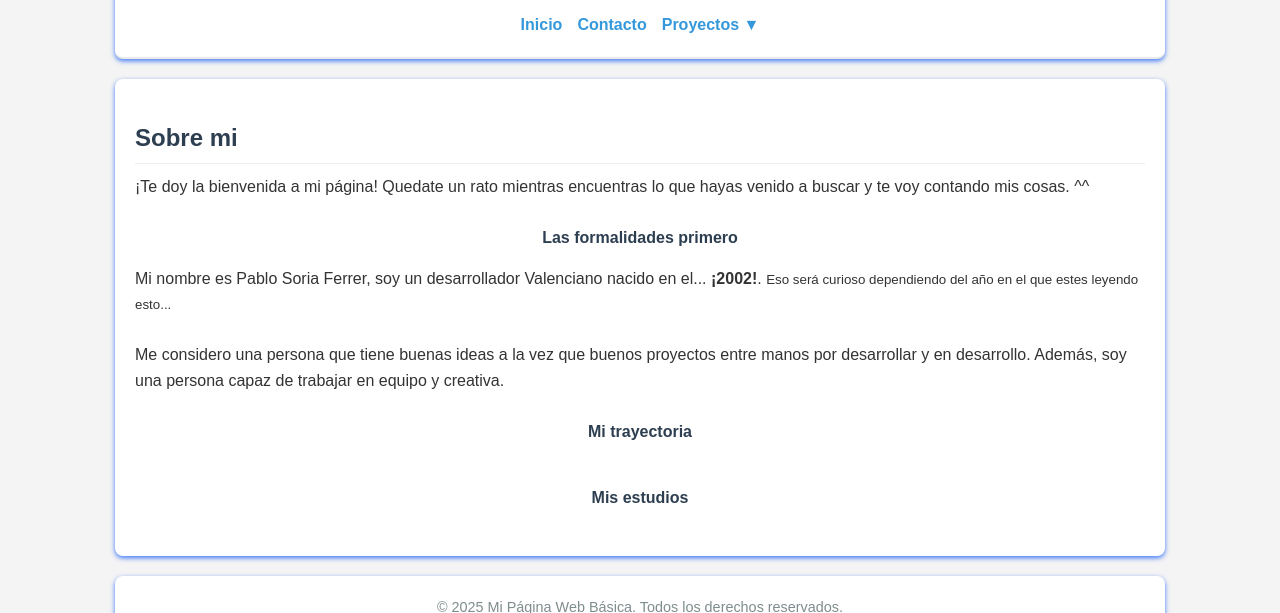
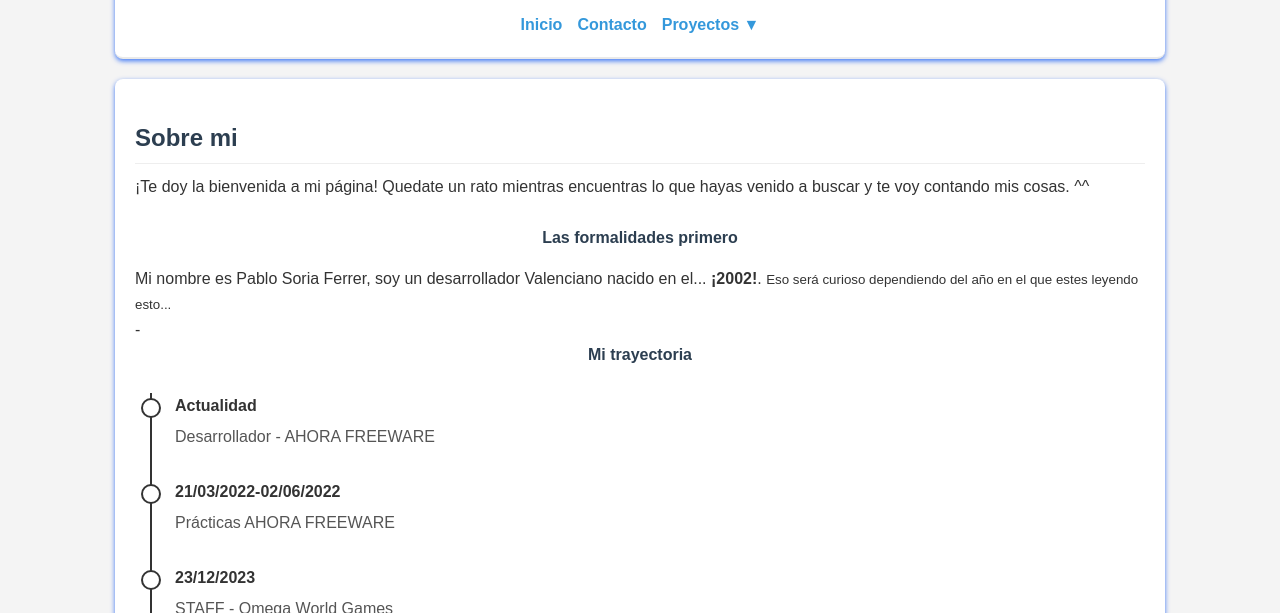
Before and after one commit to PabloSoriaFerrer11/webpasofe, a plain HTML site: page index.html in a window 1280 px wide. Shown: the part 130-743 px from the top of the page. Drawn offline with Linux system fonts and the light colour scheme.

Commit message:
Experiencia y Estudios

```diff
--- a/css/styles.css
+++ b/css/styles.css
@@ -13,7 +13,9 @@ body {
        padding: 20px;
    }
 
-header, main, footer {
+   header,
+   main,
+   footer {
        max-width: 1050px;
        margin: 0 auto;
        padding: 20px;
@@ -54,8 +56,8 @@ section {
        margin: 20px 0;
    }
 
-p{
-    text-justify:distribute-all-lines;
+   p {
+       text-justify: distribute-all-lines;
    }
 
    h2 {
@@ -79,11 +81,11 @@ footer {
        color: #7f8c8d;
    }
 
-.iconosFooter{
+   .iconosFooter {
        text-align: end;
    }
 
-.icon-link{
+   .icon-link {
        padding: 0.5em;
    }
 
@@ -116,7 +118,7 @@ footer {
        left: 0;
        background: #444;
        min-width: 160px;
-    box-shadow: 0 8px 16px rgba(0,0,0,0.2);
+       box-shadow: 0 8px 16px rgba(0, 0, 0, 0.2);
    }
 
    .dropdown:hover .dropdown-menu {
@@ -157,7 +159,7 @@ footer {
        background: #f8f9fa;
        padding: 20px;
        border-radius: 8px;
-    box-shadow: 0 2px 5px rgba(0,0,0,0.1);
+       box-shadow: 0 2px 5px rgba(0, 0, 0, 0.1);
    }
 
    /* Estilos para el sidebar */
@@ -209,3 +211,50 @@ footer {
            margin-top: 20px;
        }
    }
+
+
+   .timeline {
+       position: relative;
+       list-style: none;
+       padding-left: 40px;
+       /* espacio para la línea */
+       margin: 20px 0;
+   }
+
+   .timeline::before {
+       content: "";
+       position: absolute;
+       top: 0;
+       left: 15px;
+       /* centrado respecto a los puntos */
+       width: 2px;
+       height: 100%;
+       background-color: #333;
+   }
+
+   .timeline li {
+       position: relative;
+       margin-bottom: 30px;
+   }
+
+   .timeline li::before {
+       content: "";
+       position: absolute;
+       left: -34px;
+       /* centra el punto con la línea */
+       top: 5px;
+       width: 16px;
+       height: 16px;
+       background-color: white;
+       border: 2px solid #333;
+       border-radius: 50%;
+   }
+
+   .timeline .year {
+       font-weight: bold;
+       margin-bottom: 5px;
+   }
+
+   .timeline .desc {
+       color: #555;
+   }
--- a/index.html
+++ b/index.html
@@ -4,7 +4,8 @@
 <head>
     <meta charset="UTF-8">
     <meta name="viewport" content="width=device-width, initial-scale=1.0">
-    <meta name="description" content="Yo se que quieres saber mas sobre mi, pero no te preocupes, aqui te lo cuento todo.">
+    <meta name="description"
+        content="Yo se que quieres saber mas sobre mi, pero no te preocupes, aqui te lo cuento todo.">
     <meta name="google-site-verification" content="UYSmc4cuLCqtM7colV3J1vIaNR0ZzryMctFghT52NeM" />
     <link rel="stylesheet" href="css/styles.css">
     <script src="js/functions.js"></script>
@@ -33,7 +34,6 @@
             </ul>
         </nav>
     </header>
-
     <!-- Contenido principal -->
     <main>
         <section id="inicio">
@@ -43,15 +43,41 @@
             <br>
             <h4>Las formalidades primero</h4>
             <p>Mi nombre es Pablo Soria Ferrer, soy un desarrollador Valenciano nacido en el... <b>¡2002!</b>.
-                 <small> Eso será curioso dependiendo del año en el que estes leyendo esto...</small></p>
-            <br>
-            <p>Me considero una persona que tiene buenas ideas a la vez que buenos proyectos entre manos por desarrollar y en desarrollo.
-                Además, soy una persona capaz de trabajar en equipo y creativa. </p>
-            <br>
+                <small> Eso será curioso dependiendo del año en el que estes leyendo esto...</small>
+            </p>
+            -
             <h4>Mi trayectoria</h4>
+            <div class="trayectoria">
+                <ul class="timeline">
+                    <li>
+                        <div class="year">Actualidad</div>
+                        <div class="desc">Desarrollador - AHORA FREEWARE</div>
+                    </li>
+                    <li>
+                        <div class="year">21/03/2022-02/06/2022</div>
+                        <div class="desc">Prácticas AHORA FREEWARE</div>
+                    </li>
+                    <li>
+                        <div class="year">23/12/2023</div>
+                        <div class="desc">STAFF - Omega World Games</div>
+                    </li>
+                </ul>
+            </div>
 
             <br>
             <h4>Mis estudios</h4>
+            <div class="trayectoria">
+                <ul class="timeline">
+                    <li>
+                        <div class="year">2020-2022</div>
+                        <div class="desc">DAM - IES El Grao</div>
+                    </li>
+                    <li>
+                        <div class="year">2018-2020</div>
+                        <div class="desc">Bachillerato Técnico - IES Puçol</div>
+                    </li>
+                </ul>
+            </div>
         </section>
 
 
```
Also changed, not shown: projects/flutter_aam/aam_faqs.html (+21 -8 lines), projects/flutter_aam/aam_privatePolicy.html (+2 -2 lines). Lines whose indentation alone changed are shown as unchanged.
